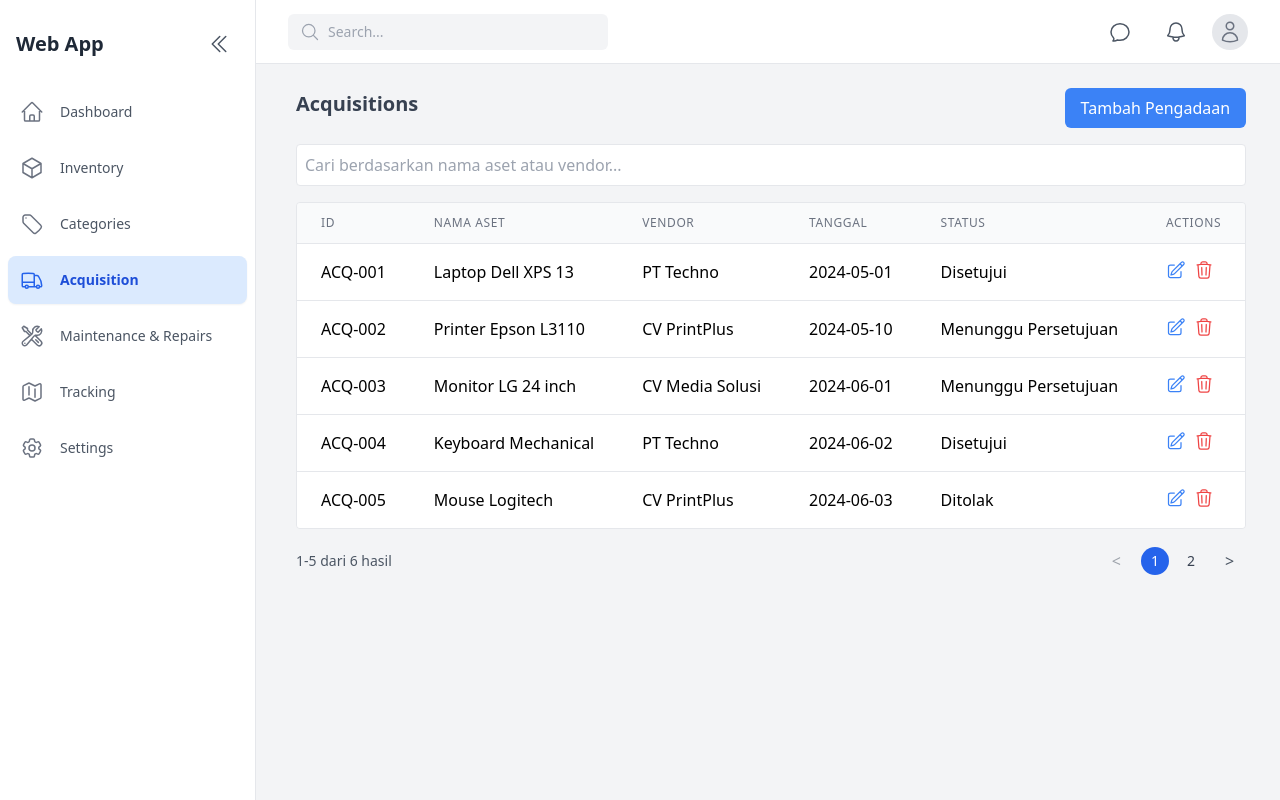
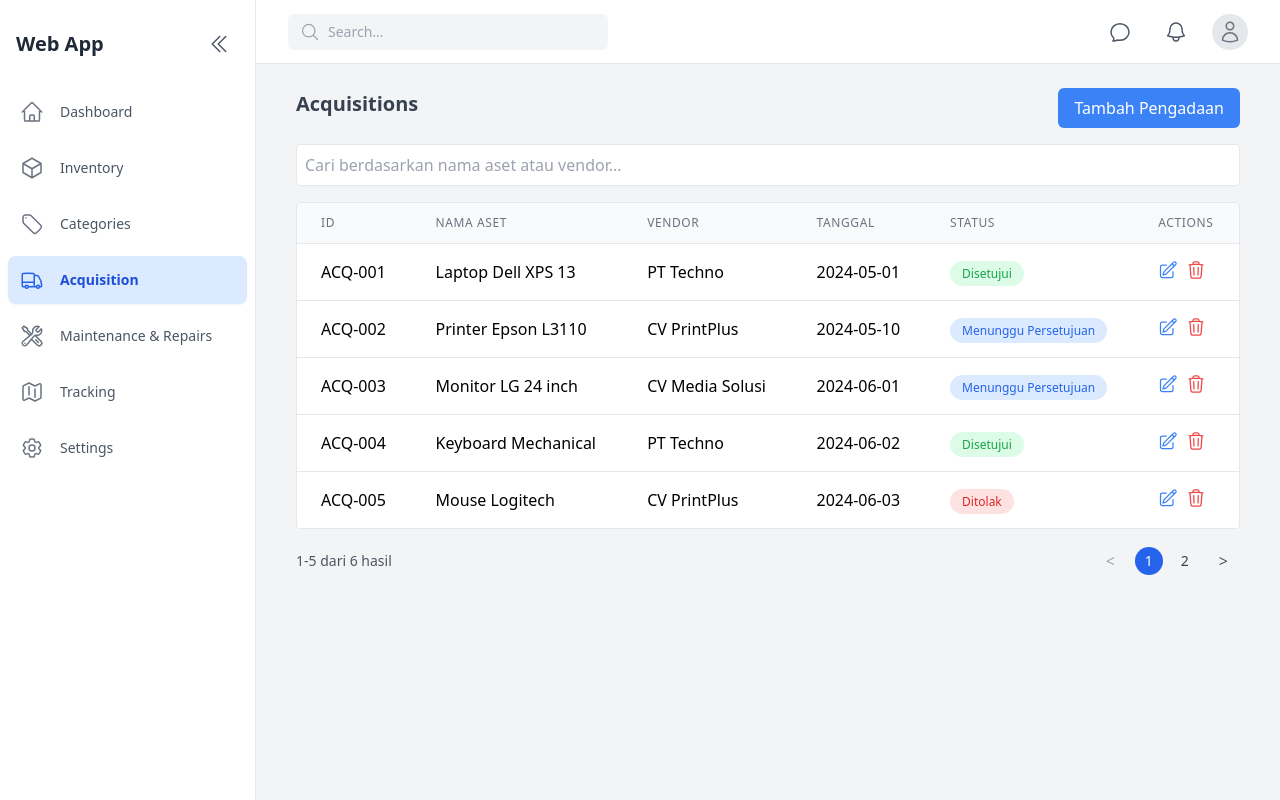
Before and after one commit to irsyadrs/web-asset, a Next.js app: page /acquisition in a window 1280 px wide. Built offline with nearby package versions, Linux system fonts and the light colour scheme.

Commit message:
add badge color status to acquistions table

```diff
--- a/components/acquisition-components/acquisition-table.js
+++ b/components/acquisition-components/acquisition-table.js
@@ -1,8 +1,25 @@
+// components/acquisition-components/AcquisitionTable.js
 "use client";
 
-import { PencilSquareIcon, TrashIcon } from "@heroicons/react/24/outline";
+import {
+  PencilSquareIcon,
+  TrashIcon,
+} from "@heroicons/react/24/outline";
 
 export default function AcquisitionTable({ data, searchValue, onSearchChange }) {
+  const getStatusConfig = (status) => {
+    switch (status) {
+      case "Disetujui":
+        return { color: "bg-green-100 text-green-600" };
+      case "Menunggu Persetujuan":
+        return { color: "bg-blue-100 text-blue-600" };
+      case "Ditolak":
+        return { color: "bg-red-100 text-red-600" };
+      default:
+        return { color: "bg-gray-100 text-gray-600" };
+    }
+  };
+
   return (
     <div>
       <input
@@ -27,14 +44,20 @@ export default function AcquisitionTable({ data, searchValue, onSearchChange })
           </thead>
           <tbody className="bg-white divide-y divide-gray-200">
             {data.length > 0 ? (
-              data.map((entry) => (
+              data.map((entry) => {
+                const { color } = getStatusConfig(entry.status);
+                return (
                   <tr key={entry.id} className="hover:bg-gray-50">
                     <td className="px-6 py-4 whitespace-nowrap">{entry.id}</td>
                     <td className="px-6 py-4 whitespace-nowrap">{entry.item}</td>
                     <td className="px-6 py-4 whitespace-nowrap">{entry.vendor}</td>
                     <td className="px-6 py-4 whitespace-nowrap">{entry.date}</td>
-                  <td className="px-6 py-4 whitespace-nowrap">{entry.status}</td>
-                  <td className="px-6 py-4 whitespace-nowrap flex gap-2">
+                    <td className="px-6 py-4 whitespace-nowrap">
+                      <span className={`px-3 py-1 rounded-full text-xs font-medium ${color}`}>
+                        {entry.status}
+                      </span>
+                    </td>
+                    <td className="px-6 py-4 whitespace-nowrap text-sm font-medium flex gap-2">
                       <button className="text-blue-500 hover:text-blue-700">
                         <PencilSquareIcon className="h-5 w-5" />
                       </button>
@@ -43,7 +66,8 @@ export default function AcquisitionTable({ data, searchValue, onSearchChange })
                       </button>
                     </td>
                   </tr>
-              ))
+                );
+              })
             ) : (
               <tr>
                 <td colSpan={6} className="px-6 py-4 text-center">
```
Lines whose indentation alone changed are shown as unchanged.
